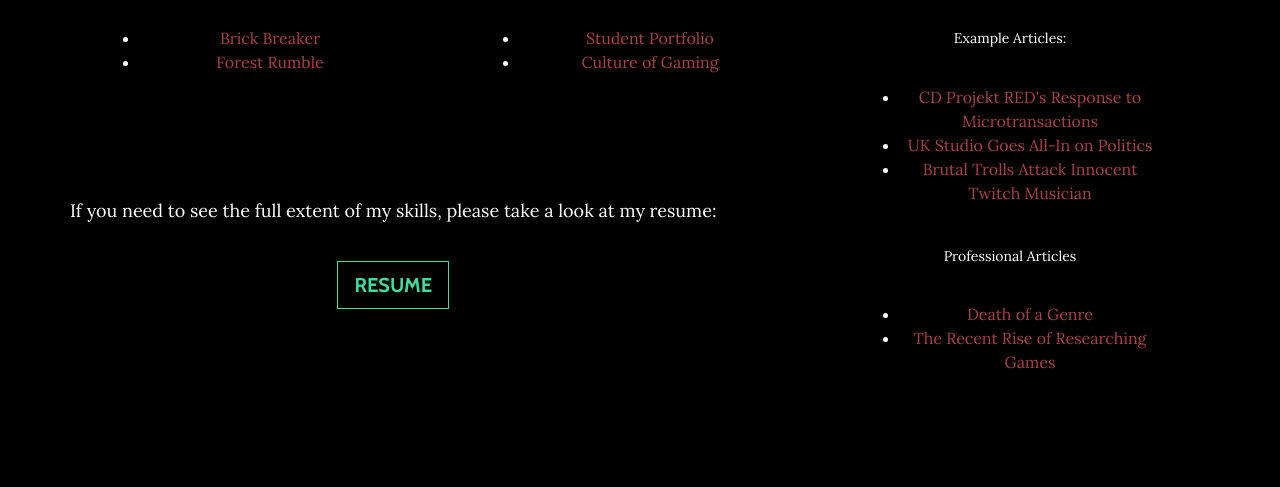
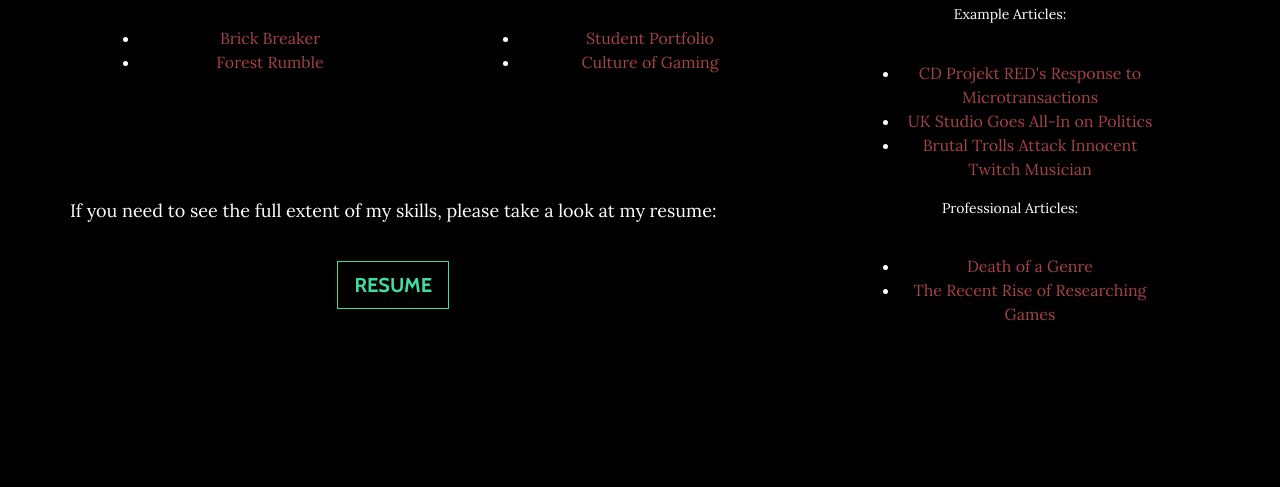
Before and after one commit to HaseebAbid5/PortfolioSite, a website: page index.html in a window 1280 px wide. Shown: the part 1246-1733 px from the top of the page. Drawn offline with nearby package versions, Linux system fonts and the light colour scheme; some packages are replaced by stand-ins of ours.

Commit message:
Update index.html

```diff
--- a/index.html
+++ b/index.html
@@ -94,15 +94,13 @@
             <div class="pSections">
             	<h3>Articles</h3>
             	<p>A list of articles I have written.</p>
-		<br>
 		    <p> Example Articles:</p>
             	<ul>
             		<li><a href="https://haseebabid5.github.io/Haseeb.Abid5/cdprojektred.html" target="_blank">CD Projekt RED's Response to Microtransactions</a></li>
             		<li><a href="https://haseebabid5.github.io/Haseeb.Abid5/gamesforthemany.html" target="_blank">UK Studio Goes All-In on Politics</a></li>
             		<li><a href="https://haseebabid5.github.io/Haseeb.Abid5/twitch.html" target="_blank">Brutal Trolls Attack Innocent Twitch Musician</a></li>
             	</ul>
-		<br>
-		    <p> Professional Articles</p>
+		    <p> Professional Articles:</p>
 		    <ul>
 			    <li><a href="https://www.cultureofgaming.com/death-of-a-genre/" target="_blank">Death of a Genre</a></li>
             		<li><a href="https://www.cultureofgaming.com/the-recent-rise-of-researching-games/" target="_blank">The Recent Rise of Researching Games</a></li>
```
